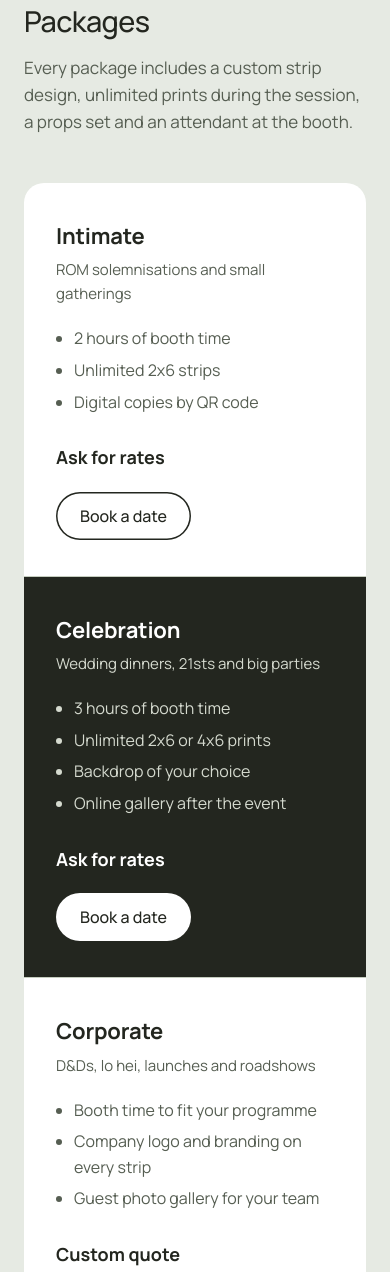
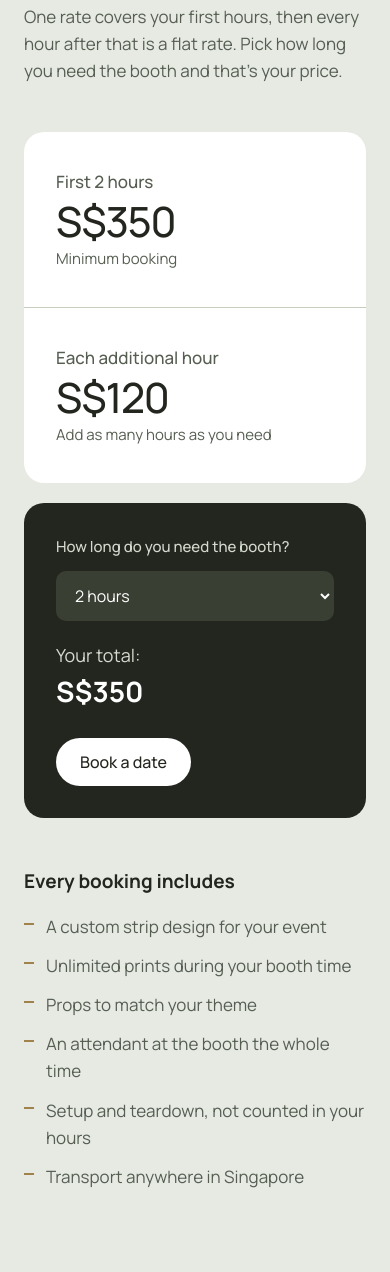
Before and after one commit to QJMYZ/estheticstudio.sg, a plain HTML site: page index.html in a window 390 px wide. Shown: the part 3695-4967 px from the top of the page. Drawn offline with nearby package versions, Linux system fonts and the light colour scheme.

Commit message:
Add files via upload

```diff
--- a/index.html
+++ b/index.html
@@ -67,17 +67,23 @@ h2{font-size:clamp(1.8rem,3.4vw,2.6rem);line-height:1.15;letter-spacing:-0.02em;
 .steps h3{font-size:19px;font-weight:700;margin:0 0 8px;letter-spacing:-0.01em}
 .steps p{margin:0;color:var(--muted);font-size:16px}
 
-.packages{display:grid;grid-template-columns:repeat(3,1fr);gap:0;background:var(--white);border-radius:20px;overflow:hidden}
-.pkg{padding:36px 32px}
-.pkg + .pkg{border-left:1px solid var(--line)}
-.pkg.pick{background:var(--ink);color:var(--white)}
-.pkg.pick .note,.pkg.pick li{color:#D5DACF}
-.pkg h3{font-size:22px;font-weight:700;margin:0 0 4px;letter-spacing:-0.01em}
-.pkg .note{color:var(--muted);font-size:15px;margin:0 0 20px}
-.pkg ul{margin:0 0 28px;padding-left:18px;color:var(--muted);font-size:16px}
-.pkg li{margin-bottom:6px}
-.pkg .rate{font-weight:700;font-size:18px;margin:0 0 20px}
-.pkg.pick .btn{background:var(--white);color:var(--ink)}
+.rates{display:grid;grid-template-columns:1.4fr 1fr;gap:20px;align-items:stretch}
+.rate-card{background:var(--white);border-radius:20px;display:grid;grid-template-columns:1fr 1fr}
+.rate-part{padding:36px 32px;display:flex;flex-direction:column;justify-content:center}
+.rate-part + .rate-part{border-left:1px solid var(--line)}
+.rate-label{margin:0;font-weight:500;color:var(--muted)}
+.rate-price{margin:6px 0 4px;font-size:clamp(2.6rem,5vw,3.6rem);font-weight:500;letter-spacing:-0.03em;line-height:1}
+.rate-sub{margin:0;font-size:15px;color:var(--muted)}
+.calc{background:var(--ink);color:var(--white);border-radius:20px;padding:32px;display:flex;flex-direction:column;gap:12px}
+.calc label{color:#D5DACF}
+.calc select{background:#3A3F33;color:var(--white);border-color:transparent}
+.calc-total{margin:8px 0 12px;font-size:18px;color:#D5DACF}
+.calc-total b{color:var(--white);font-size:28px;font-weight:700;display:block}
+.calc .btn{background:var(--white);color:var(--ink);align-self:flex-start}
+.incl-h{font-size:19px;font-weight:700;margin:48px 0 16px}
+.incl{list-style:none;padding:0;margin:0;display:grid;grid-template-columns:repeat(3,1fr);gap:12px 32px;color:var(--muted)}
+.incl li{padding-left:22px;position:relative}
+.incl li::before{content:"";position:absolute;left:0;top:10px;width:10px;height:2px;background:var(--gold)}
 
 .faq{max-width:760px}
 details{border-bottom:1px solid var(--line);padding:20px 0}
@@ -108,12 +114,17 @@ footer{border-top:1px solid var(--line);padding:32px 0 48px;color:var(--muted);f
   .hero{grid-template-columns:1fr;padding-bottom:48px}
   .hero h1{margin-top:16px}
   .steps{grid-template-columns:1fr 1fr}
-  .packages{grid-template-columns:1fr}
-  .pkg + .pkg{border-left:0;border-top:1px solid var(--line)}
+  .rates{grid-template-columns:1fr}
+  .incl{grid-template-columns:1fr 1fr}
   .enquire{grid-template-columns:1fr}
   form{grid-template-columns:1fr}
 }
-@media (max-width:520px){.steps{grid-template-columns:1fr}}
+@media (max-width:520px){
+  .steps{grid-template-columns:1fr}
+  .rate-card{grid-template-columns:1fr}
+  .rate-part + .rate-part{border-left:0;border-top:1px solid var(--line)}
+  .incl{grid-template-columns:1fr}
+}
 </style>
 </head>
 <body>
@@ -132,7 +143,7 @@ footer{border-top:1px solid var(--line);padding:32px 0 48px;color:var(--muted);f
     <nav>
       <a href="#strips">Strip designs</a>
       <a href="#how">How it works</a>
-      <a href="#packages">Packages</a>
+      <a href="#pricing">Pricing</a>
       <a href="#faq">FAQ</a>
       <a class="btn" href="#enquire" style="margin-left:24px;color:var(--white)">Book a date</a>
     </nav>
@@ -243,36 +254,42 @@ footer{border-top:1px solid var(--line);padding:32px 0 48px;color:var(--muted);f
         <li><h3>Check your date</h3><p>Send us your event date, venue and rough guest count. We'll reply with availability and a quote.</p></li>
         <li><h3>Approve your strip</h3><p>We design a strip around your event and send a preview. Changes are free until you're happy.</p></li>
         <li><h3>We set up</h3><p>We arrive about an hour early to set up the booth, lights and printer, then run it for the whole session.</p></li>
-        <li><h3>Guests take it home</h3><p>Each group gets printed strips on the spot. You get every photo in an online gallery after the event.</p></li>
+        <li><h3>Guests take it home</h3><p>Each group gets printed strips on the spot.</p></li>
       </ol>
     </section>
 
-    <section id="packages">
-      <h2>Packages</h2>
-      <p class="lead">Every package includes a custom strip design, unlimited prints during the session, a props set and an attendant at the booth.</p>
-      <div class="packages">
-        <div class="pkg">
-          <h3>Intimate</h3>
-          <p class="note">ROM solemnisations and small gatherings</p>
-          <ul><li>2 hours of booth time</li><li>Unlimited 2x6 strips</li><li>Digital copies by QR code</li></ul>
-          <p class="rate">Ask for rates</p>
-          <a class="btn ghost" href="#enquire">Book a date</a>
+    <section id="pricing">
+      <h2>Simple hourly pricing</h2>
+      <p class="lead">One rate covers your first hours, then every hour after that is a flat rate. Pick how long you need the booth and that's your price.</p>
+      <div class="rates" id="rates" data-min-hours="2" data-base-rate="350" data-extra-rate="120">
+        <div class="rate-card">
+          <div class="rate-part">
+            <p class="rate-label">First <span class="js-min">2</span> hours</p>
+            <p class="rate-price">S$<span class="js-base">350</span></p>
+            <p class="rate-sub">Minimum booking</p>
+          </div>
+          <div class="rate-part">
+            <p class="rate-label">Each additional hour</p>
+            <p class="rate-price">S$<span class="js-extra">120</span></p>
+            <p class="rate-sub">Add as many hours as you need</p>
+          </div>
         </div>
-        <div class="pkg pick">
-          <h3>Celebration</h3>
-          <p class="note">Wedding dinners, 21sts and big parties</p>
-          <ul><li>3 hours of booth time</li><li>Unlimited 2x6 or 4x6 prints</li><li>Backdrop of your choice</li><li>Online gallery after the event</li></ul>
-          <p class="rate">Ask for rates</p>
+        <div class="calc">
+          <label for="hours">How long do you need the booth?</label>
+          <select id="hours"></select>
+          <p class="calc-total" aria-live="polite">Your total: <b>S$<span id="total">350</span></b></p>
           <a class="btn" href="#enquire">Book a date</a>
         </div>
-        <div class="pkg">
-          <h3>Corporate</h3>
-          <p class="note">D&amp;Ds, lo hei, launches and roadshows</p>
-          <ul><li>Booth time to fit your programme</li><li>Company logo and branding on every strip</li><li>Guest photo gallery for your team</li></ul>
-          <p class="rate">Custom quote</p>
-          <a class="btn ghost" href="#enquire">Request a quote</a>
-        </div>
       </div>
+      <h3 class="incl-h">Every booking includes</h3>
+      <ul class="incl">
+        <li>A custom strip design for your event</li>
+        <li>Unlimited prints during your booth time</li>
+        <li>Props to match your theme</li>
+        <li>An attendant at the booth the whole time</li>
+        <li>Setup and teardown, not counted in your hours</li>
+        <li>Transport anywhere in Singapore</li>
+      </ul>
     </section>
 
     <section id="faq">
@@ -280,7 +297,7 @@ footer{border-top:1px solid var(--line);padding:32px 0 48px;color:var(--muted);f
       <div class="faq">
         <details><summary>How much space does the booth need?</summary><p>About 2.5m by 2.5m, near a power point. If your venue is tight, send us a photo of the spot and we'll tell you if it works.</p></details>
         <details><summary>Can the strip match our wedding colours or company branding?</summary><p>Yes. Every strip is designed for your event. Send us your invitation, colour palette or logo and we'll build the design around it.</p></details>
-        <details><summary>Do guests get digital copies?</summary><p>Yes. Guests scan a QR code at the booth to download their photos, and you get the full set in an online gallery after the event.</p></details>
+        <details><summary>Do guests get digital copies?</summary><p>Yes. Guests scan a QR code at the booth to download their photos onto their phones.</p></details>
         <details><summary>How far ahead should we book?</summary><p>Three to six weeks is usually enough. For December, January and the Chinese New Year period, book as early as you can.</p></details>
         <details><summary>Do you charge extra for setup or transport?</summary><p>Setup, teardown and transport within Singapore are included. Venues with special loading rules may need extra time, which we'll mention in your quote.</p></details>
       </div>
@@ -319,6 +336,18 @@ footer{border-top:1px solid var(--line);padding:32px 0 48px;color:var(--muted);f
 </div>
 
 <script>
+
+
+const rates=document.getElementById("rates");
+const MIN=+rates.dataset.minHours, BASE=+rates.dataset.baseRate, EXTRA=+rates.dataset.extraRate;
+document.querySelectorAll(".js-min").forEach(e=>e.textContent=MIN);
+document.querySelectorAll(".js-base").forEach(e=>e.textContent=BASE.toLocaleString("en-SG"));
+document.querySelectorAll(".js-extra").forEach(e=>e.textContent=EXTRA.toLocaleString("en-SG"));
+const hoursSel=document.getElementById("hours");
+for(let h=MIN;h<=MIN+6;h++){const o=document.createElement("option");o.value=h;o.textContent=h+" hours";hoursSel.appendChild(o);}
+function updateTotal(){const h=+hoursSel.value;document.getElementById("total").textContent=(BASE+(h-MIN)*EXTRA).toLocaleString("en-SG");}
+hoursSel.addEventListener("change",updateTotal);updateTotal();
+
 const WHATSAPP_NUMBER = "6597705066";
 const form = document.getElementById("enq");
 const required = [["name","Enter your name"],["type","Choose the type of event"],["date","Pick your event date"]];
```
